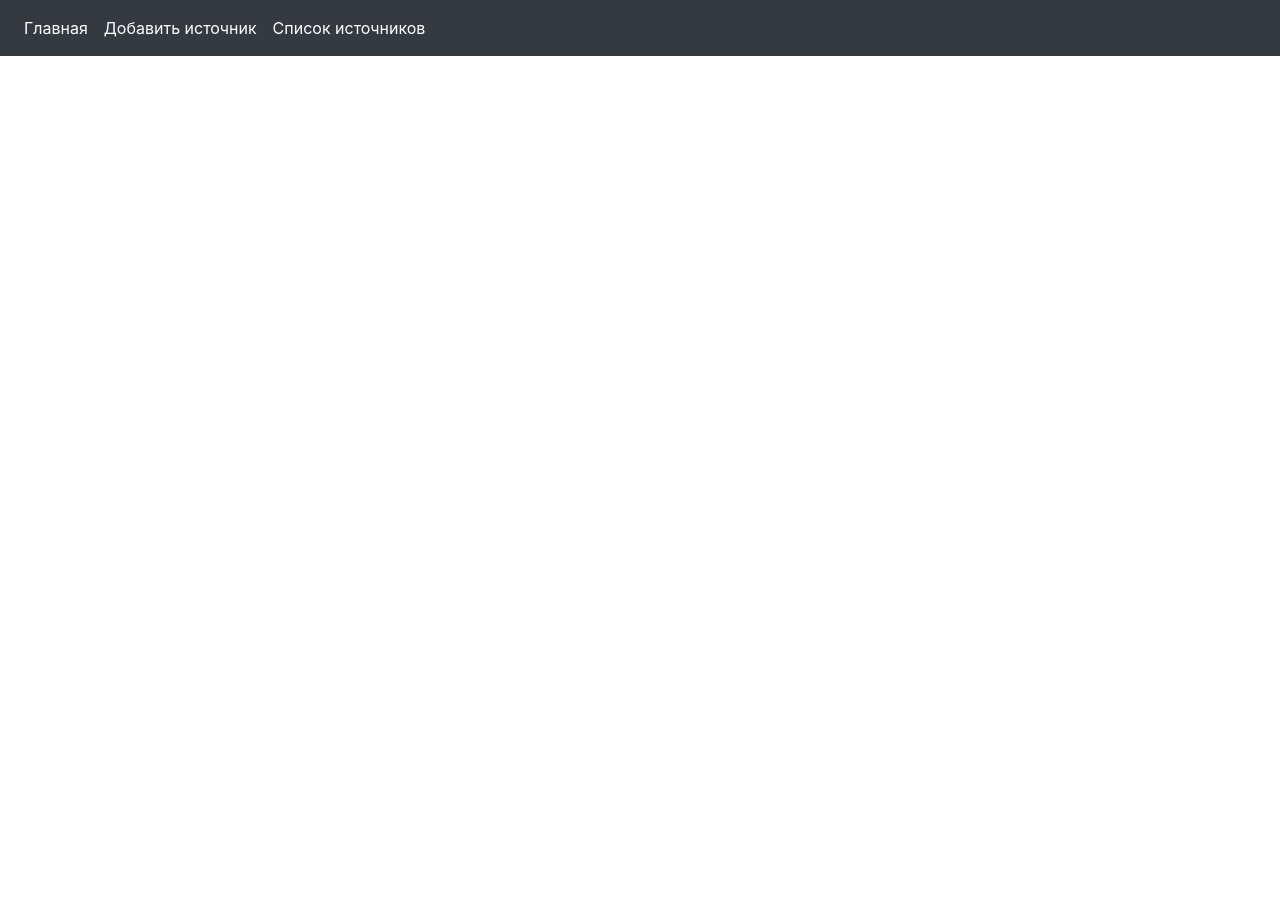
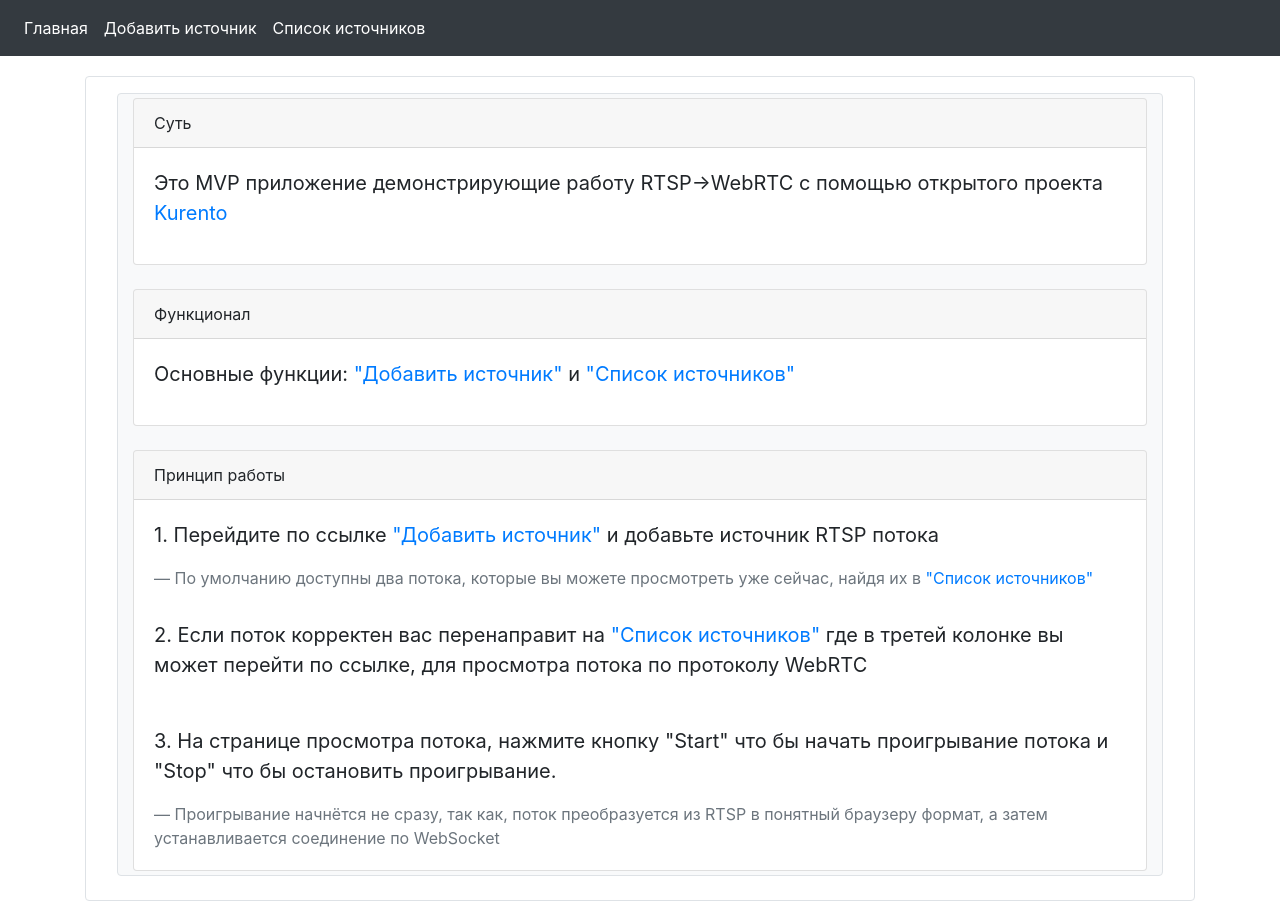
Before and after one commit to amiznikov/flaskWebRTC, a Flask app: page / in a window 1280 px wide. Before the commit the page ends 56 px from the top, so only its background shows below. Run offline with Flask 2, Linux system fonts and the light colour scheme; some libraries are stand-ins or nearby versions.

Commit message:
add index guide and fix app.py

```diff
--- a/app/app.py
+++ b/app/app.py
@@ -4,14 +4,22 @@
 
 from random import randrange as rnd
 from flask import Flask,render_template, request, redirect, url_for, jsonify, abort
+from config import Flask_Config
 
 app = Flask(__name__)
-app.config['DEBUG'] = True
-app.config['HOST'] = '127.0.0.1'
-app.config['PORT'] = '5000'
-app.config['ENV'] = 'development'
+app.config.from_object(Flask_Config())
+
 
 active_list = {}
+
+
+def generate_id(stream_url):
+    stream_id = str(rnd(1000, 10000))
+    while stream_id in active_list:
+        stream_id = str(rnd(1000, 10000))
+    else:
+        active_list[stream_id] = stream_url
+
 
 @app.route('/')
 @app.route('/index')
@@ -25,11 +33,7 @@ def add():
         stream_url = request.form['stream_url']
         stream_url = str(stream_url)
         if "rtsp://" in stream_url:
-            stream_id = str(rnd(1000, 10000))
-            while stream_id in active_list.keys():
-                stream_id = str(rnd(1000, 10000))
-            else:
-                active_list[stream_id] = stream_url
+            generate_id()
         return redirect(url_for('list'))
     else:
         return render_template('add.html')
@@ -47,7 +51,6 @@ def nostream():
 
 @app.route('/stream/<stream_id>')
 def stream(stream_id):
-    print(stream_id, type(stream_id), stream_id in active_list)
     if stream_id in active_list:
         return render_template('stream.html')
     else:
@@ -67,4 +70,6 @@ def http_error_handler(error):
     return render_template('nourl.html')
 
 if __name__ == "__main__":
+    generate_id('rtsp://b1.dnsdojo.com:1935/live/sys3.stream')
+    generate_id('rtsp://184.72.239.149/vod/mp4:BigBuckBunny_115k.mov')
     app.run(debug=True)
--- a/app/templates/index.html
+++ b/app/templates/index.html
@@ -1,13 +1,55 @@
 <!DOCTYPE html>
 {% extends "base.html" %}
 
-{% block app_content %}
+{% block content %}
     <div class="container pt-1">
         <div class="container">
             <div class="row">
                 <div class="col-12 bg-white border rounded pt-3 pb-3">
                     <div class="row ml-3 mr-3 ">
                         <div class="col-md-12 border rounded bg-light mb-2 pt-1 pb-1">
+                            <div class="card">
+                                <div class="card-header">
+                                Суть
+                                </div>
+                                <div class="card-body">
+                                    <blockquote class="blockquote mb-0">
+                                        <p>Это MVP приложение демонстрирующие работу RTSP->WebRTC с помощью открытого проекта <a href='https://www.kurento.org/' target="_blank"> Kurento</a></p>
+                                    </blockquote>
+                                </div>
+                            </div>
+                            <div>
+                                &nbsp;
+                            </div>
+                            <div class="card">
+                                <div class="card-header">
+                                Функционал
+                                </div>
+                                <div class="card-body">
+                                    <blockquote class="blockquote mb-0">
+                                        <p>Основные функции: <a href='/add'>"Добавить источник"</a> и <a href='/list'>"Список источников"</a></p>
+                                    </blockquote>
+                                </div>
+                            </div>
+                            <div>
+                                &nbsp;
+                            </div>
+                            <div class="card">
+                                <div class="card-header">
+                                Принцип работы
+                                </div>
+                                <div class="card-body">
+                                    <blockquote class="blockquote mb-0">
+                                        <p>1. Перейдите по ссылке <a href='/add'>"Добавить источник"</a> и добавьте источник RTSP потока</p>
+                                        <footer class="blockquote-footer">По умолчанию доступны два потока, которые вы можете просмотреть уже сейчас, найдя их в  <a href='/list'>"Список источников"</a></footer>
+                                         &nbsp;
+                                        <p>2. Если поток корректен вас перенаправит на  <a href='/list'>"Список источников"</a> где в третей колонке вы может перейти по ссылке, для просмотра потока по протоколу WebRTC</p>
+                                        &nbsp;
+                                       <p>3. На странице просмотра потока, нажмите кнопку "Start" что бы начать проигрывание потока и "Stop" что бы остановить проигрывание.</p>
+                                       <footer class="blockquote-footer">Проигрывание начнётся не сразу, так как, поток преобразуется из RTSP в понятный браузеру формат, а затем устанавливается соединение по WebSocket</footer>
+                                    </blockquote>
+                                </div>
+                            </div>
                         </div>
                     </div>
                 </div>
--- a/app/templates/stream.html
+++ b/app/templates/stream.html
@@ -11,7 +11,7 @@
                 <div class="row">
                     <div class="col-12 bg-white border rounded pt-3 pb-3">
                         <div class="row ml-3 mr-3 ">
-                            <div class="col-md-12 border rounded bg-light mb-2 pt-1 pb-1">
+                            <div class="col-md-8 border rounded bg-light mb-2 pt-1 pb-1">
                                 <video id="videoOutput" autoplay width="480px" height="360px" poster="{{ url_for('static', filename='img/webrtc.png') }}"></video>
                                 <br />
                                 <a id="start" href="#">Start</a>
```
Also changed, not shown: app/config.py (added, +20 -0 lines), app/templates/nostream.html (deleted, +0 -27 lines), app/__init__.py (added).
